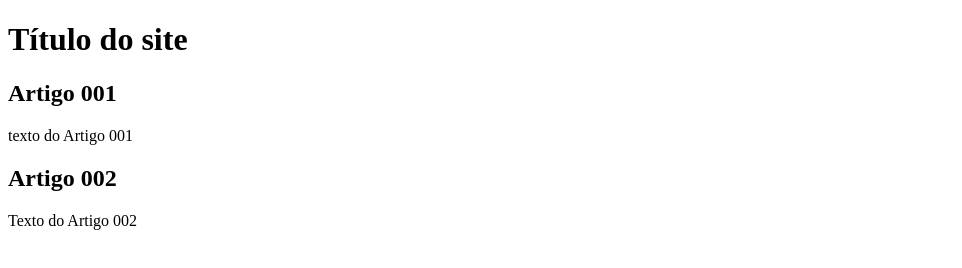
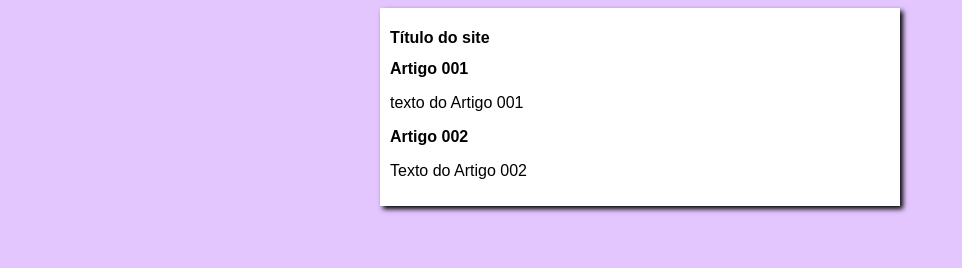
Before and after one commit to camiloprado/projeto-site, a plain HTML site: page index.html in a window 1280 px wide. Shown: the whole page, without its empty margins (0-962 px from the left). Drawn offline with Linux system fonts and the light colour scheme.

Commit message:
Iniciei o design

```diff
--- /dev/null
+++ b/estilos/styles.css
@@ -0,0 +1,16 @@
+*{
+    font-family: Arial, Helvetica, sans-serif;
+    font-size: 16px;
+}
+
+body {
+    background-color: rgb(228, 198, 255);
+}
+
+main {
+    background-color: white;
+    width: 500px;
+    margin: auto;
+    padding: 10px;
+    box-shadow: 3px 3px 5px black;
+}
--- a/index.html
+++ b/index.html
@@ -5,6 +5,7 @@
     <meta http-equiv="X-UA-Compatible" content="IE=edge">
     <meta name="viewport" content="width=device-width, initial-scale=1.0">
     <title>Título do Site</title>
+    <link rel="stylesheet" href="estilos/styles.css">
 </head>
 <body>
     <main>
```
